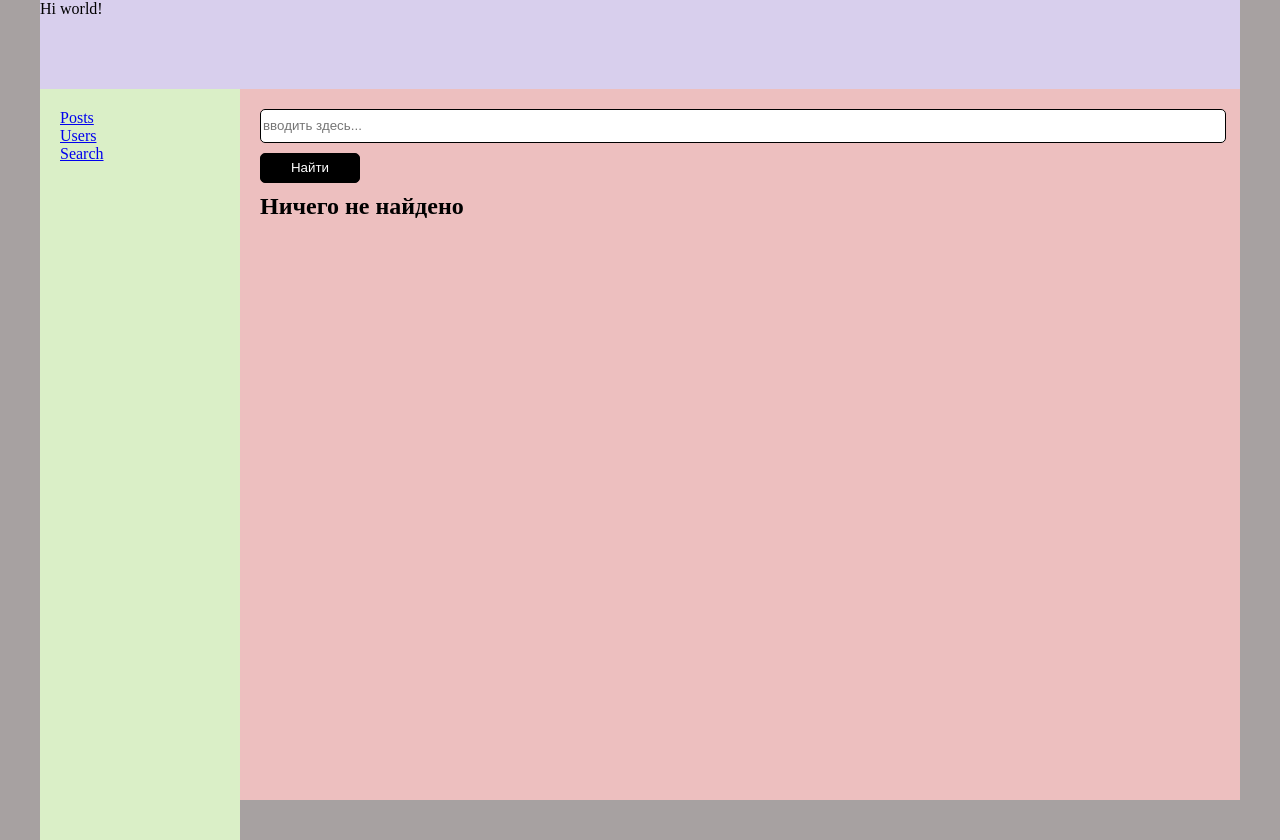
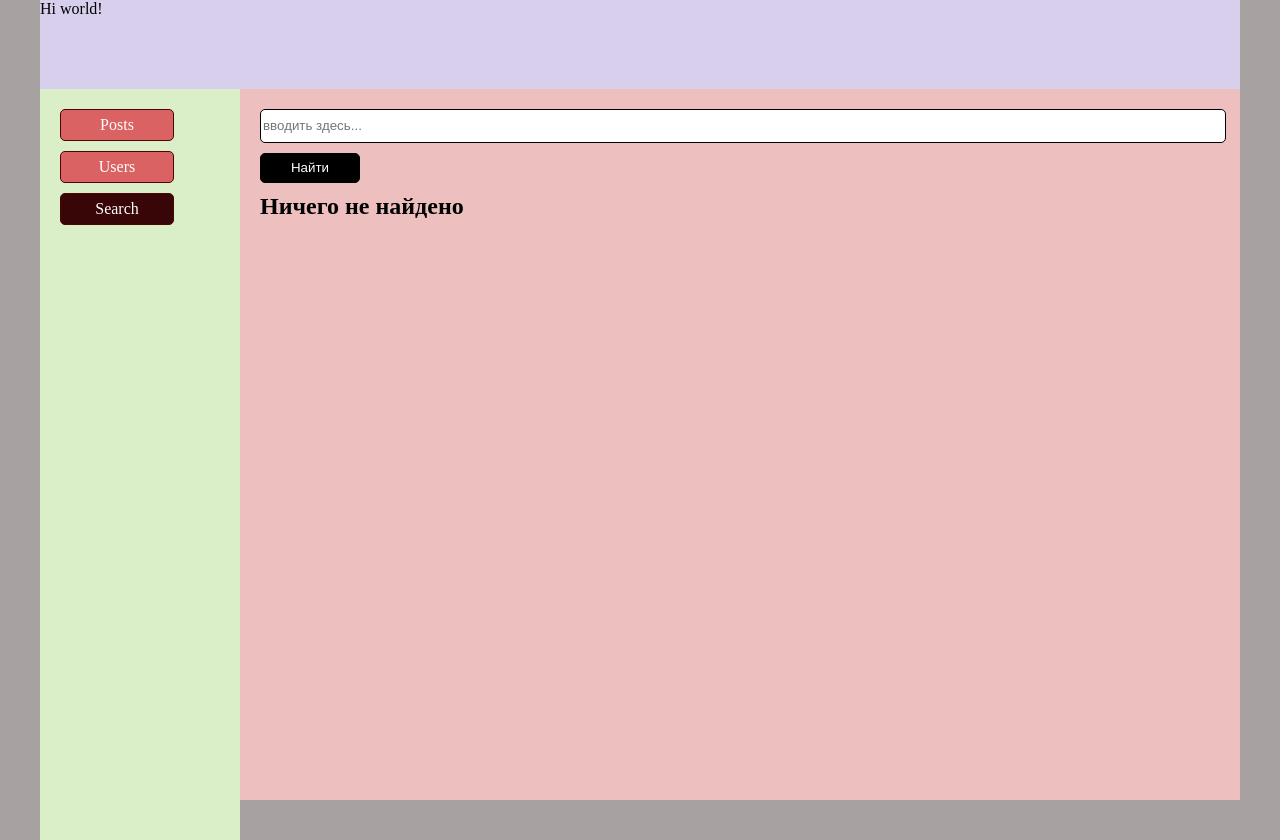
Before and after one commit to XLebowski/react-form, a React (Vite) app: page /search in a window 1280 px wide. Built offline with nearby package versions, Linux system fonts and the light colour scheme.

Commit message:
change style, create components

```diff
--- a/src/App.css
+++ b/src/App.css
@@ -36,6 +36,29 @@ body {
   width: 200px;
   background-color: #daefc7;
   padding: 20px;
+}
+
+.menu-link {
+  display: flex;
+  justify-content: center;
+  align-items: center;
+  width: 70%;
+  height: 30px;
+  border: 1px solid #4c0404;
+  border-radius: 5px;
+  margin-bottom: 10px;
+  background-color: #db6262;
+  color: #fff;
+  text-decoration: none;
+}
+
+.menu-link:hover {
+  cursor: pointer;
+  background-color: #a12121;
+}
+
+.active {
+  background-color: #380606;
 }
 
 .content {
--- a/src/Components/Menu.jsx
+++ b/src/Components/Menu.jsx
@@ -1,12 +1,42 @@
 import { NavLink } from 'react-router-dom';
-// import React from 'react'
+import { useState } from 'react';
 
 export default function Menu() {
+    const [active, setActive] = useState(false);
+
+    const handleClick = () => {
+        setActive(!active);
+    };
+
     return (
         <section className='menu'>
-            <NavLink to='/posts'>Posts</NavLink>
-            <NavLink to='/users'>Users</NavLink>
-            <NavLink to='/search'>Search</NavLink>
+            <NavLink
+                to='/posts'
+                className={({ isActive }) =>
+                    isActive ? 'active menu-link' : 'menu-link'
+                }
+                onClick={handleClick}
+            >
+                Posts
+            </NavLink>
+                <NavLink
+                    to='/users'
+                    className={({ isActive }) =>
+                        isActive ? 'active menu-link' : 'menu-link'
+                    }
+                    onClick={handleClick}
+                >
+                    Users
+                </NavLink>
+                <NavLink
+                    to='/search'
+                    className={({ isActive }) =>
+                        isActive ? 'active menu-link' : 'menu-link'
+                    }
+                    onClick={handleClick}
+                >
+                    Search
+                </NavLink>
         </section>
     );
 }
--- a/src/Components/Search.jsx
+++ b/src/Components/Search/Search.jsx
@@ -1,6 +1,6 @@
 // import React from 'react'
 import { useState } from 'react';
-import { data } from '../data';
+import { data } from '../../data';
 
 export default function Search() {
     const [search, setSearch] = useState('');
```
Also changed, not shown: src/App.jsx (+3 -4 lines), src/Components/Posts/Posts.jsx (renamed from src/Components/Posts.jsx), src/Components/Users/Users.jsx (renamed from src/Components/Users.jsx).
